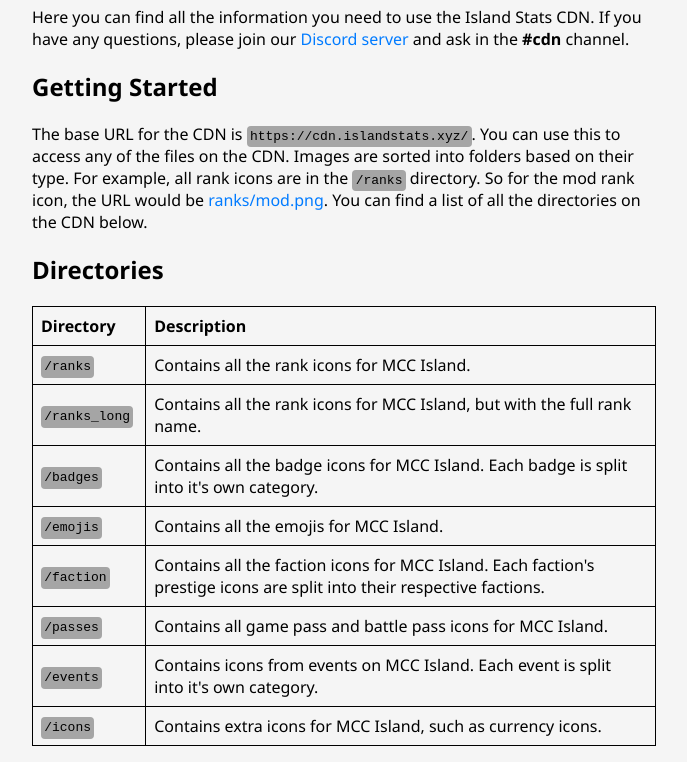
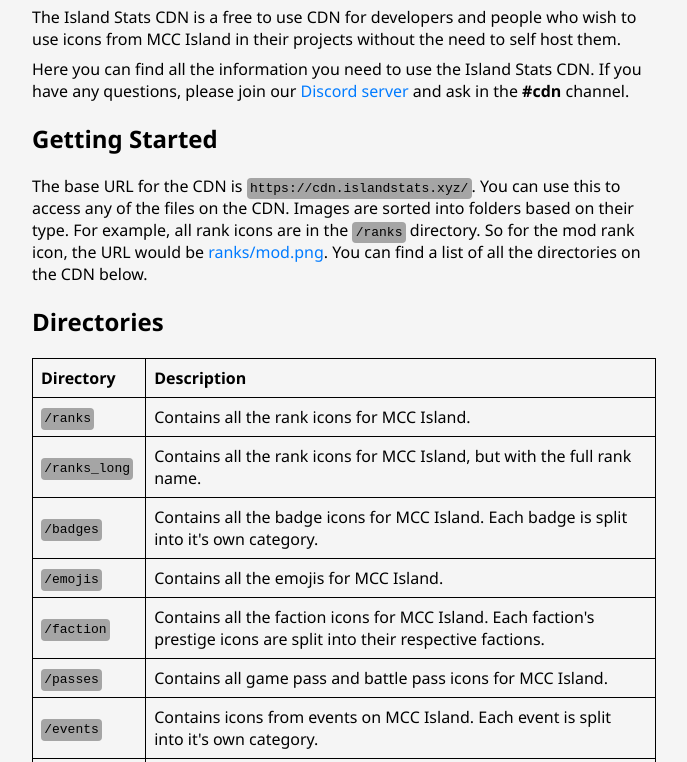
Before and after one commit to Island-Stats/image-server, a website: page index.html in a window 1280 px wide. Shown: the part 112-874 px from the top of the page, without its empty margins (296-983 px from the left). Drawn offline with Linux system fonts and the light colour scheme.

Commit message:
Added description

```diff
--- a/index.html
+++ b/index.html
@@ -10,6 +10,11 @@
 		<div class="content">
 			<div>
 				<h1>Welcome to the Island Stats CDN Docs</h1>
+				<p>
+					The Island Stats CDN is a free to use CDN for developers and
+					people who wish to use icons from MCC Island in their
+					projects without the need to self host them.
+				</p>
 				<p>
 					Here you can find all the information you need to use the
 					Island Stats CDN. If you have any questions, please join our
@@ -175,8 +180,12 @@
 		<div>
 			<h2>Contributing</h2>
 			<p>
-				If you would like to request an icon to be added to the CDN, or report an issue with an existing or missing icon, please open an issue on the
-				<a href="https://discord.islandstats.xyz" target="_blank">Discord server</a>.
+				If you would like to request an icon to be added to the CDN, or
+				report an issue with an existing or missing icon, please open an
+				issue on the
+				<a href="https://discord.islandstats.xyz" target="_blank"
+					>Discord server</a
+				>.
 			</p>
 		</div>
 	</body>
```
